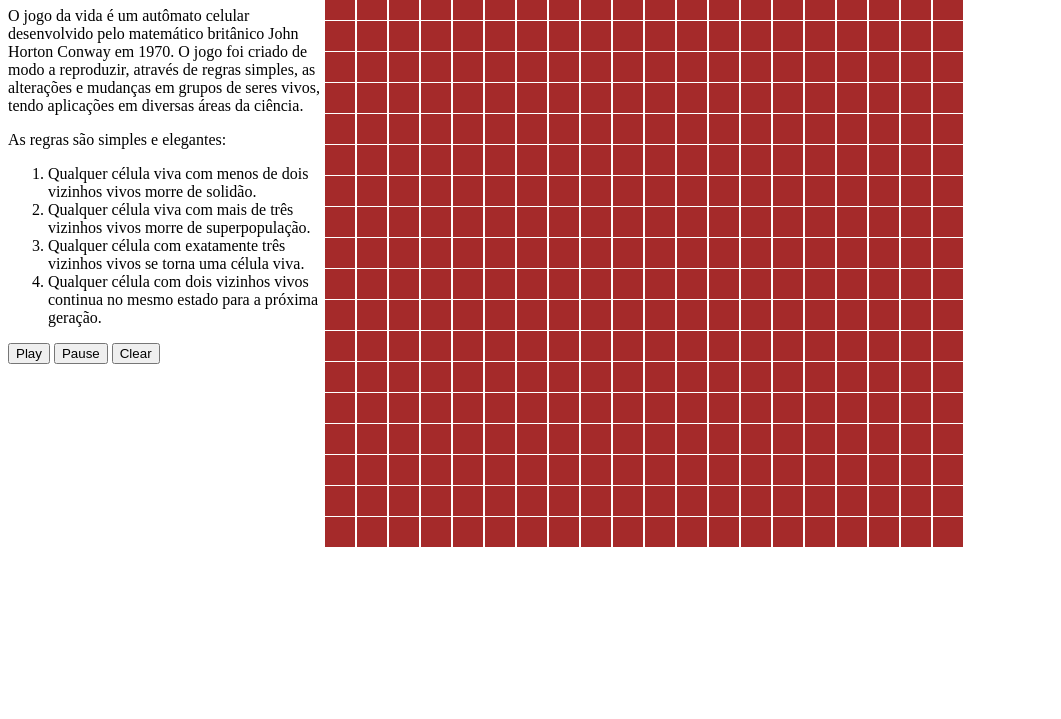
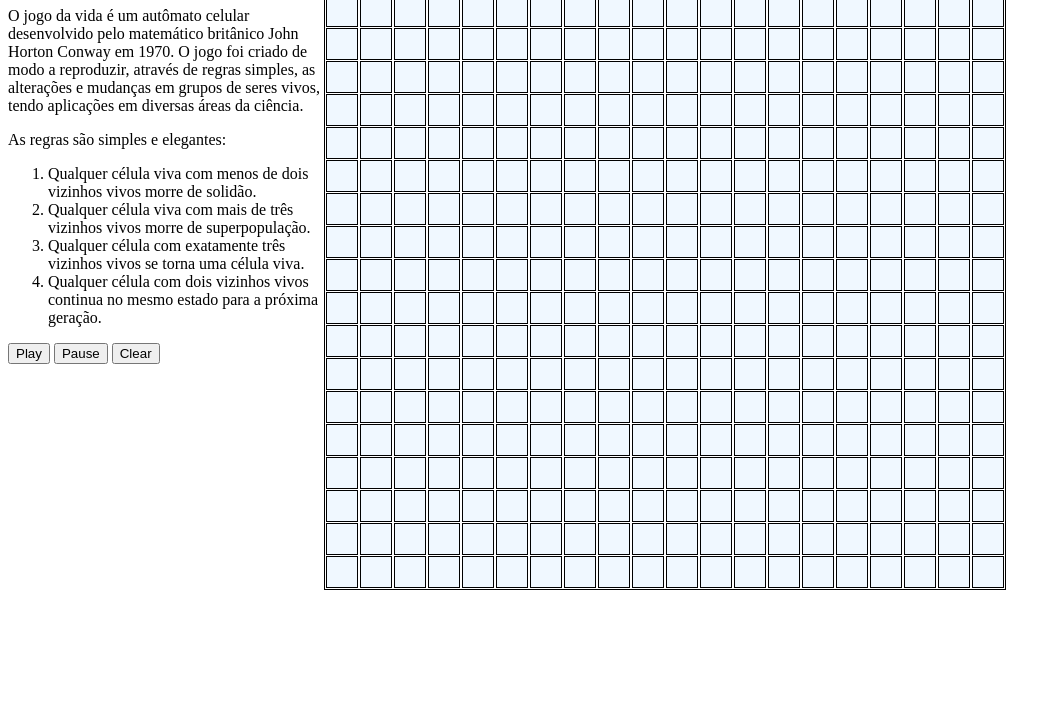
Before and after one commit to Jesse-Calebe/Desafios, a plain HTML site: page 1_JogoDaVida/index.html in a window 1280 px wide. Shown: the part 81-800 px from the top of the page, without its empty margins (0-1061 px from the left). Drawn offline with Linux system fonts and the light colour scheme.

Commit message:
ajuste jogo da vida

```diff
--- a/1_JogoDaVida/index.html
+++ b/1_JogoDaVida/index.html
@@ -13,20 +13,39 @@
     <div id="container">
       <div id="descricao">
         <h1>Jogo da Vida</h1>
-            <p>O jogo da vida é um autômato celular desenvolvido pelo matemático britânico John Horton Conway em 1970. O jogo foi criado de modo a reproduzir, através de regras simples, as alterações e mudanças em grupos de seres vivos, tendo aplicações em diversas áreas da ciência.</p>
+        <p>
+          O jogo da vida é um autômato celular desenvolvido pelo matemático
+          britânico John Horton Conway em 1970. O jogo foi criado de modo a
+          reproduzir, através de regras simples, as alterações e mudanças em
+          grupos de seres vivos, tendo aplicações em diversas áreas da ciência.
+        </p>
         <p>As regras são simples e elegantes:</p>
         <ol>
-                <li>Qualquer célula viva com menos de dois vizinhos vivos morre de solidão.</li>
-                <li>Qualquer célula viva com mais de três vizinhos vivos morre de superpopulação.</li>
-                <li>Qualquer célula com exatamente três vizinhos vivos se torna uma célula viva.</li>
-                <li>Qualquer célula com dois vizinhos vivos continua no mesmo estado para a próxima geração.</li>
+          <li>
+            Qualquer célula viva com menos de dois vizinhos vivos morre de
+            solidão.
+          </li>
+          <li>
+            Qualquer célula viva com mais de três vizinhos vivos morre de
+            superpopulação.
+          </li>
+          <li>
+            Qualquer célula com exatamente três vizinhos vivos se torna uma
+            célula viva.
+          </li>
+          <li>
+            Qualquer célula com dois vizinhos vivos continua no mesmo estado
+            para a próxima geração.
+          </li>
         </ol>
         <button>Play</button>
         <button>Pause</button>
         <button>Clear</button>
       </div>
 
+      <div id="container">
         <div id="grid-container"></div>
+      </div>
     </div>
   </body>
 </html>
--- a/1_JogoDaVida/main.css
+++ b/1_JogoDaVida/main.css
@@ -1,6 +1,6 @@
 :root {
   --grid-cols: 1;
-  --grid-rows: 1;
+  --grid-cells: 1;
 }
 
 #container {
@@ -8,15 +8,19 @@
   width: 100%;
 }
 #descricao {
-  width: 25%;
+  width: 50%;
+}
+#container {
+  width: 50%;
 }
 #grid-container {
-  width: 75%;
   display: flex;
+  border: 1px solid black;
 }
 
-.col {
-  background-color: brown;
+.cell {
+  background-color: aliceblue;
+  border: 1px solid black;
   width: 30px;
   height: 30px;
   margin: 1px;
--- a/1_JogoDaVida/main.js
+++ b/1_JogoDaVida/main.js
@@ -2,28 +2,37 @@
 function buildGrid() {
   const container = document.getElementById("grid-container");
 
-  function makeRows(rows, cols) {
-    container.style.setProperty("--grid-rows", rows);
+  function makeRows(cols, cells) {
     container.style.setProperty("--grid-cols", cols);
+    container.style.setProperty("--grid-cells", cells);
 
-    for (i = 0; i < rows; i++) {
-      let row = document.createElement("div");
-      row.className = 'row';
+    for (i = 0; i < cols; i++) {
+      let col = document.createElement("div");
+      col.className = 'col';
+      col.id = `col${i}`;
 
-      for (j = 0; j < cols; j++) {
-        let col = document.createElement("div");
-        col.className = 'col'
+      for (j = 0; j < cells; j++) {
+        let cell = document.createElement("div");
+        cell.className = 'cell';
+        cell.id = `cell${i}x${j}`;
+        cell.onclick = cellClick;
 
-        row.appendChild(col);
+        col.appendChild(cell);
       }
 
-      container.appendChild(row);
+      container.appendChild(col);
     }
   }
 
   makeRows(20, 20);
 }
 
+function cellClick(oEvent) {
+  let id = oEvent.currentTarget.id;
+
+  document.getElementById(id).style.setProperty("background-color", "blue")
+}
+
 
 // Events
 window.onload = buildGrid;
```
Lines whose indentation alone changed are shown as unchanged.
